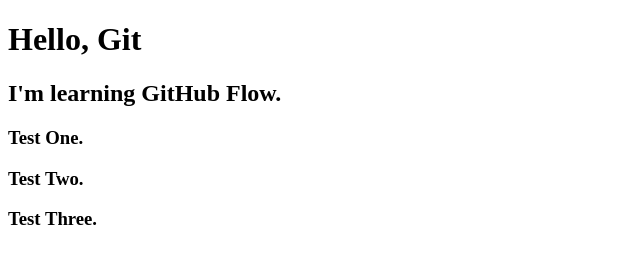
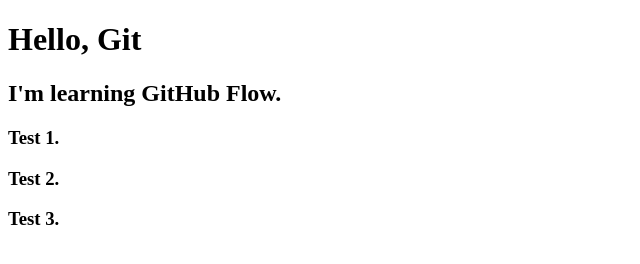
Before and after one commit to bing-Guo/GitFlowPractice, a plain HTML site: page index.html in a window 1280 px wide. Shown: the whole page, without its empty margins (0-640 px from the left). Drawn offline with Linux system fonts and the light colour scheme.

Commit message:
[fixed] English numerals to Arabic numerals

```diff
--- a/index.html
+++ b/index.html
@@ -6,8 +6,8 @@
 <body>
 	<h1>Hello, Git</h1>
 	<h2>I'm learning GitHub Flow.</h2>
-	<h3>Test One.</h3>
-	<h3>Test Two.</h3>
-	<h3>Test Three.</h3>
+	<h3>Test 1.</h3>
+	<h3>Test 2.</h3>
+	<h3>Test 3.</h3>
 </body>
 </html>
```
